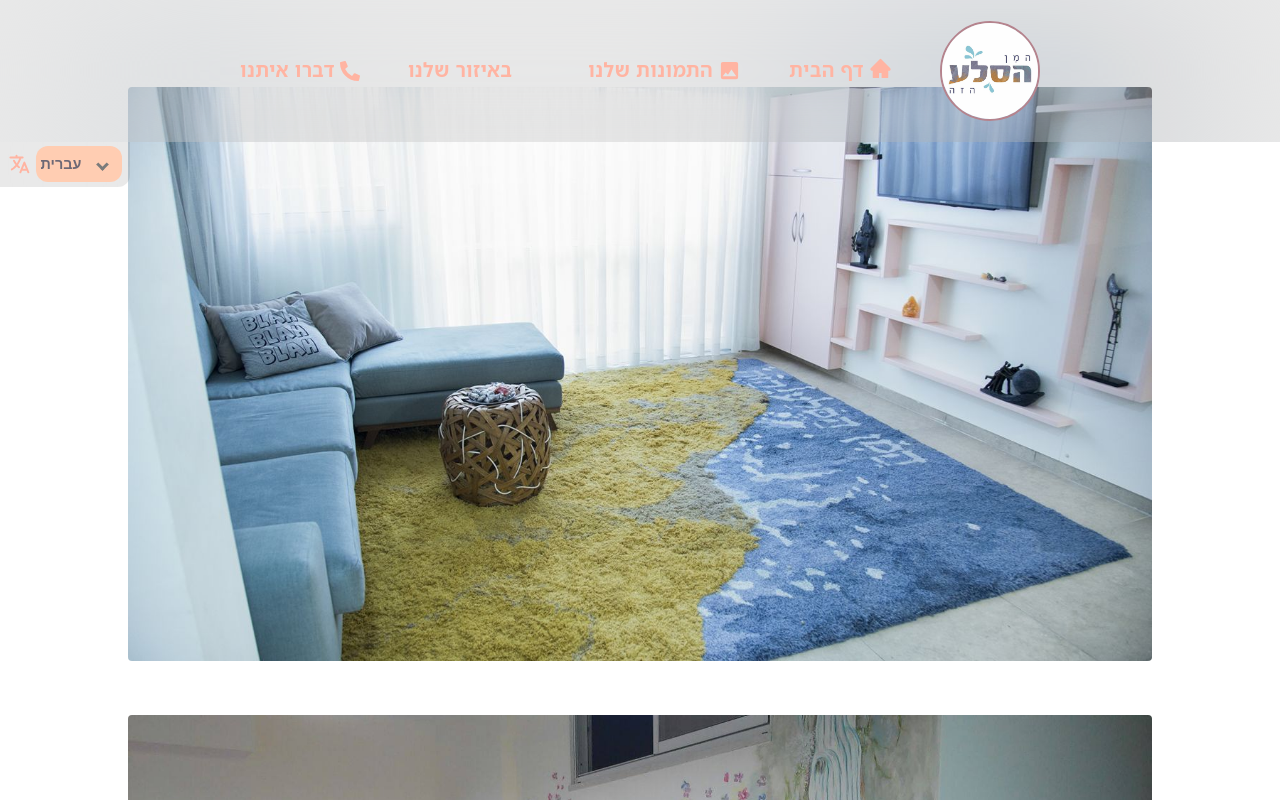
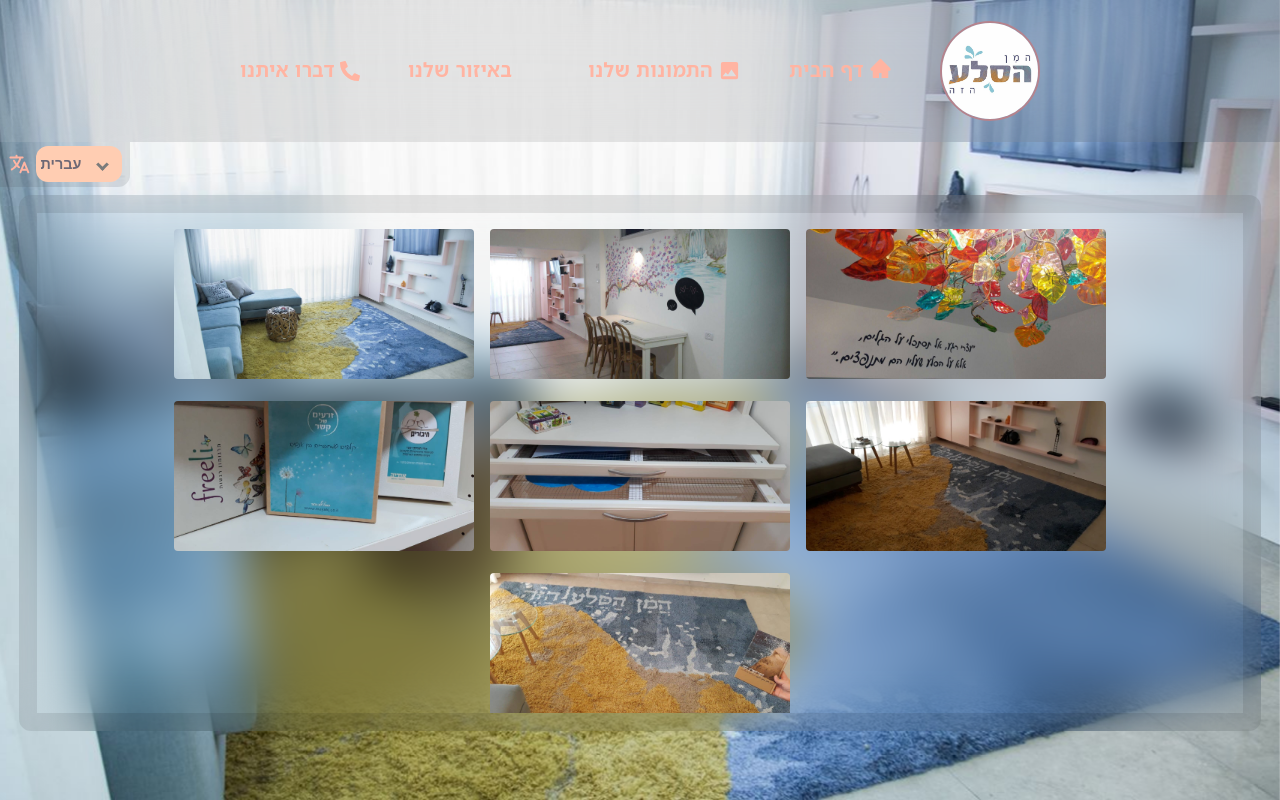
Before and after one commit to YonatanAriel/Hamin-hasela-haze, a React (Vite) app: page /gallery in a window 1280 px wide. Shown: the top 800 px of the page. Built offline with nearby package versions, Linux system fonts and the light colour scheme; some icons are missing.

Commit message:
adding styled gallery container

```diff
--- a/src/data/imgsSrc.js
+++ b/src/data/imgsSrc.js
@@ -19,7 +19,7 @@ export const imgsSrc = {
     "public/assets/photos/1611476252.9026.jpg",
     "public/assets/photos/1611476291.1757.jpg",
     "public/assets/photos/20211128_163212-01-scaled.jpeg",
-    "public/assets/photos/1611476283.5161.jpg",
+    // "public/assets/photos/1611476283.5161.jpg",
   ],
   homeImgs: [
     "public/assets/photos/35473270_1812671648829864_6670125652827439104_n.jpg",
--- a/src/features/components/Layout/index.jsx
+++ b/src/features/components/Layout/index.jsx
@@ -32,13 +32,15 @@ function Layout() {
 
   useEffect(() => {
     const interval = setInterval(() => {
-      setCurrentImageIndex(
-        (prevIndex) => (prevIndex + 1) % backgroundImgs?.length
-      );
+      if (["/", "/inTheArea"].includes(location)) {
+        setCurrentImageIndex(
+          (prevIndex) => (prevIndex + 1) % backgroundImgs?.length
+        );
+      }
     }, 4000);
 
     return () => clearInterval(interval);
-  }, []);
+  }, [backgroundImgs.length]);
 
   return (
     <>
--- a/src/features/pages/ContactUs/index.jsx
+++ b/src/features/pages/ContactUs/index.jsx
@@ -94,11 +94,11 @@ function ContactUs() {
       </div>
       <div>
         <div
-          className={`${styles.detailsContainer}
+          className={`${styles.detailsContainer} d-flex
          `}
         >
           <div
-            className={`${styles.contactDetails}  text d-flex
+            className={`${styles.contactDetails}  text d-flex  column
         `}
           >
             <h1>{data.contactUs}</h1>
@@ -116,7 +116,7 @@ function ContactUs() {
             </div>
           </div>
           <div
-            className={`${styles.address}   text d-flex
+            className={`${styles.address}   text d-flex column
         `}
           >
             <h1>{data?.ourAddress}</h1>
--- a/src/features/pages/ContactUs/style.module.css
+++ b/src/features/pages/ContactUs/style.module.css
@@ -22,14 +22,14 @@
   transform: translateY(70px);
 }
 .detailsContainer {
-  display: flex;
-  flex-direction: column;
+  /* display: flex; */
+  /* flex-direction: column; */
   justify-content: center;
   gap: 2rem;
   font-size: 1.3rem;
-  max-width: 30dvw;
+  /* max-width: 30dvw; */
   margin: 0 auto;
-  padding: 3rem 0;
+  padding: 4rem;
   min-width: min(400px, 95vw);
 }
 .detailsContainer svg {
@@ -50,6 +50,7 @@
   align-items: center;
   text-align: center;
   justify-content: center;
+  border-radius: 4px;
 }
 .detailsContainer h1 {
   color: var(--main-color-darker);
@@ -59,7 +60,7 @@
   /* color: white; */
   text-decoration: none;
   color: var(--main-color-light);
-  text-shadow: black 0.5px 0.5px 0.5px;
+  text-shadow: black 0.5px 0.5px 2px;
 }
 /* .detailsContainer svg {
   color: var(--main-color-light);
@@ -88,7 +89,13 @@
   min-width: 50%;
   align-items: center;
   text-align: center;
+  border-radius: 4px;
 }
 .address a {
   /* color: white; */
 }
+@media screen and (max-width: 500px) {
+  .detailsContainer {
+    padding: 3vmin;
+  }
+}
--- a/src/features/pages/Gallery/index.jsx
+++ b/src/features/pages/Gallery/index.jsx
@@ -1,16 +1,35 @@
 import { useSelector } from "react-redux";
 import styles from "./style.module.css";
+import { useState } from "react";
 
 function Gallery() {
   const imgs = useSelector((state) => state?.generalData?.imgs?.galleryImgs);
+  const [showFullImg, setShowFullImg] = useState({ show: false, imgSrc: "" });
   return (
-    <ul className={` ${styles.galleryContainer} pageContainer`}>
-      {imgs?.map((imgSrc) => (
-        <li key={imgSrc}>
-          <img src={imgSrc} alt="a guest house" />
-        </li>
-      ))}
-      {/* <li className={` d-flex`}>
+    <>
+      <img className={styles.backgroundImg} src={imgs[0]} />
+      <ul className={` ${styles.galleryContainer} `}>
+        {/* pageContainer */}
+        {imgs?.map((imgSrc) => (
+          <li
+            key={imgSrc}
+            style={{
+              display:
+                showFullImg.show && showFullImg.imgSrc !== imgSrc ? "none" : "",
+            }}
+            onClick={() =>
+              setShowFullImg((prev) => ({ show: !prev.show, imgSrc }))
+            }
+            className={
+              showFullImg.show && showFullImg.imgSrc === imgSrc
+                ? styles.bigImg
+                : ""
+            }
+          >
+            <img src={imgSrc} alt="an image" />
+          </li>
+        ))}
+        {/* <li className={` d-flex`}>
         <img
           className="column"
           src="public/assets/photos/unnamed.jpg"
@@ -22,7 +41,8 @@ function Gallery() {
           alt=""
         />
       </li> */}
-    </ul>
+      </ul>
+    </>
   );
 }
 
--- a/src/features/pages/Gallery/style.module.css
+++ b/src/features/pages/Gallery/style.module.css
@@ -1,18 +1,58 @@
-.galleryContainer {
-  /* position: absolute;
+.backgroundImg {
+  position: fixed;
   top: 0;
   right: 0;
   left: 0;
-  z-index: -3; */
-  transform: translateY(-100px);
+  bottom: 0;
+  height: 100dvh;
+  width: 100dvw;
+  object-fit: cover;
+  background-position: center;
+}
+.galleryContainer {
+  position: sticky;
+  top: 0;
+  height: 67vh;
+  /* background-color: aqua; */
+  width: 97vw;
+  margin: 1vh auto auto auto;
+  overflow-y: auto;
+  border-radius: 12px;
+  display: flex;
+  justify-content: center;
+  align-items: center;
+  gap: 1rem;
+  backdrop-filter: blur(25px);
+  border: 18px rgba(0, 0, 0, 0.088) solid;
+  flex-wrap: wrap;
+  padding: 1rem;
 }
 .galleryContainer li {
-  max-width: 80%;
-  margin: 0 auto;
-  max-height: calc(100dvh);
+  /* margin: 0 auto; */
+  /* max-height: calc(100dvh); */
+  /* width: 300px;
+  height: 10px;
+  overflow: hidden; */
 }
 .galleryContainer img {
+  /* width 0.6s ease-out center; */
   border-radius: 4px;
+  width: 300px;
+  height: 150px;
+  object-fit: cover;
+  background-position: center;
+  transition: none;
+}
+.bigImg {
+  width: 100%;
+  height: 100%;
+  margin: 0 auto;
+}
+.bigImg img {
+  transition: height 0.6s ease, width 0.6s ease;
+  width: 100%;
+  height: 100%;
+  /* max-width: 100%; */
 }
 .imgsFlex {
   /* flex-shrink: 1; */
@@ -23,3 +63,8 @@
 .imgsFlex img:last-child {
   /* margin-left: auto; */
 }
+@media screen and (min-width: 1300px) {
+  .bigImg {
+    padding: 0 10vmin;
+  }
+}
```
